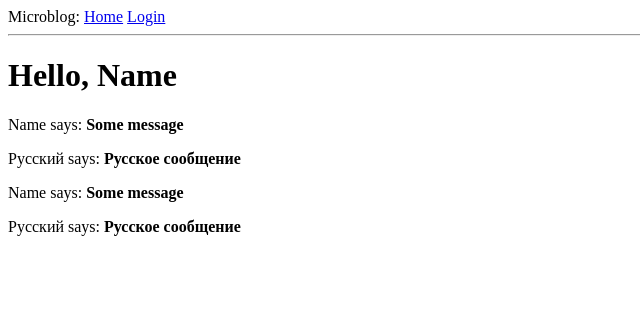
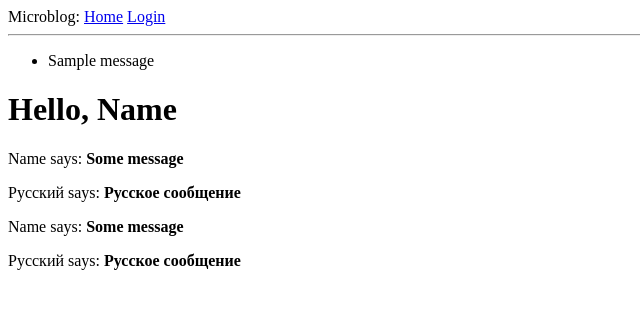
Before and after one commit to An-Death/flask-microblog, a Flask app: page / in a window 1280 px wide. Shown: the top 309 px of the page, without its empty margins (0-640 px from the left). Run offline with Flask 2, Linux system fonts and the light colour scheme; one stand-in notice (Sample message) is shown; parts of the project's set-up code (start-up, migrations or seed data) failed here and were passed over.

Commit message:
Flask messages - flash and messages html

```diff
--- a/app/templates/base.html
+++ b/app/templates/base.html
@@ -14,6 +14,7 @@
     <a href="login">Login</a>
 </div>
 <hr>
+{% include 'messages.html' %}
 {% block content %}{% endblock %}
 </body>
 </html>
--- /dev/null
+++ b/app/templates/messages.html
@@ -0,0 +1,9 @@
+{% with messages = get_flashed_messages() %}
+    {% if messages %}
+        <ul>
+            {% for message in messages %}
+                <li>{{ message }}</li>
+            {% endfor %}
+        </ul>
+    {% endif %}
+{% endwith %}
```
